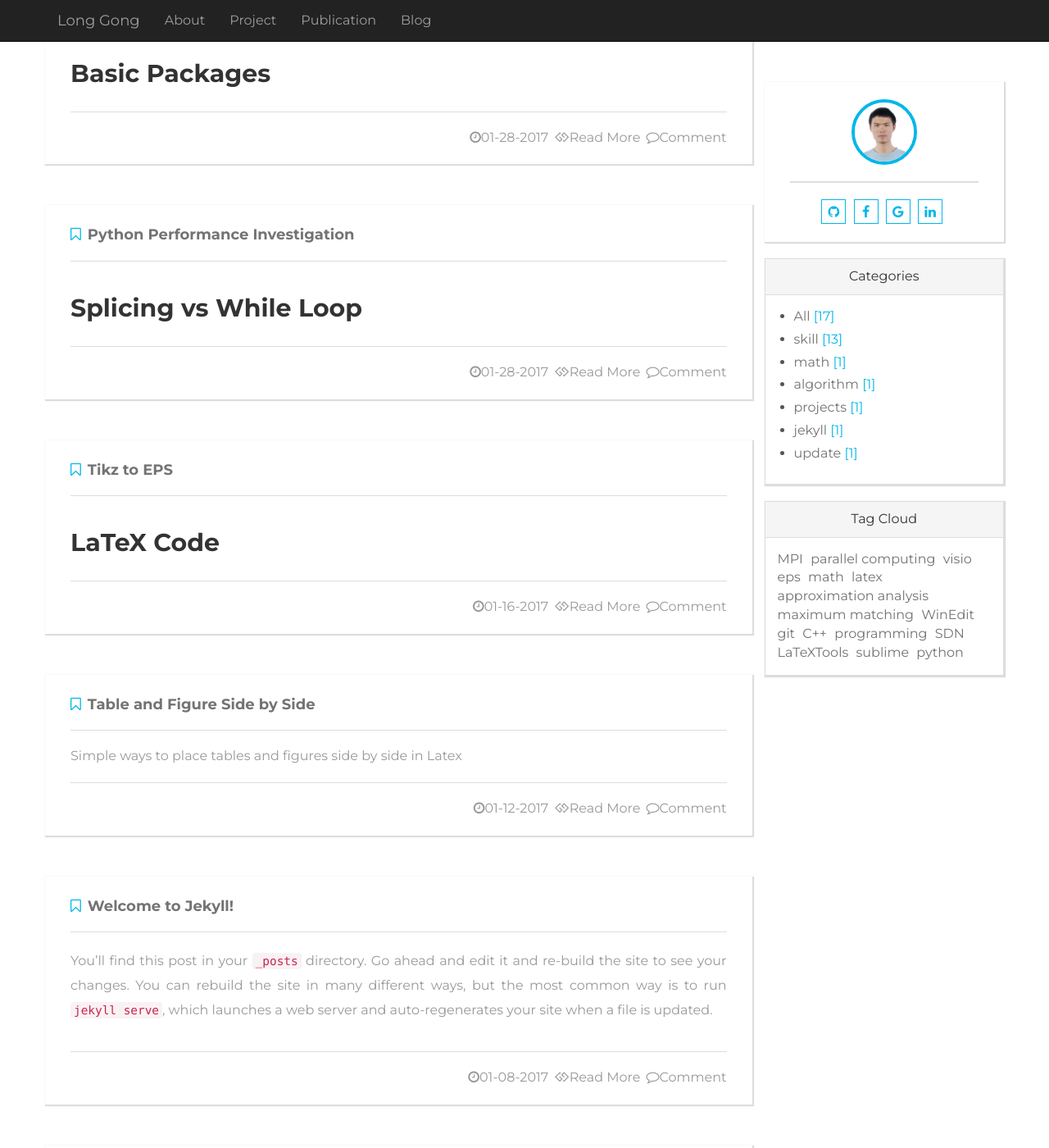
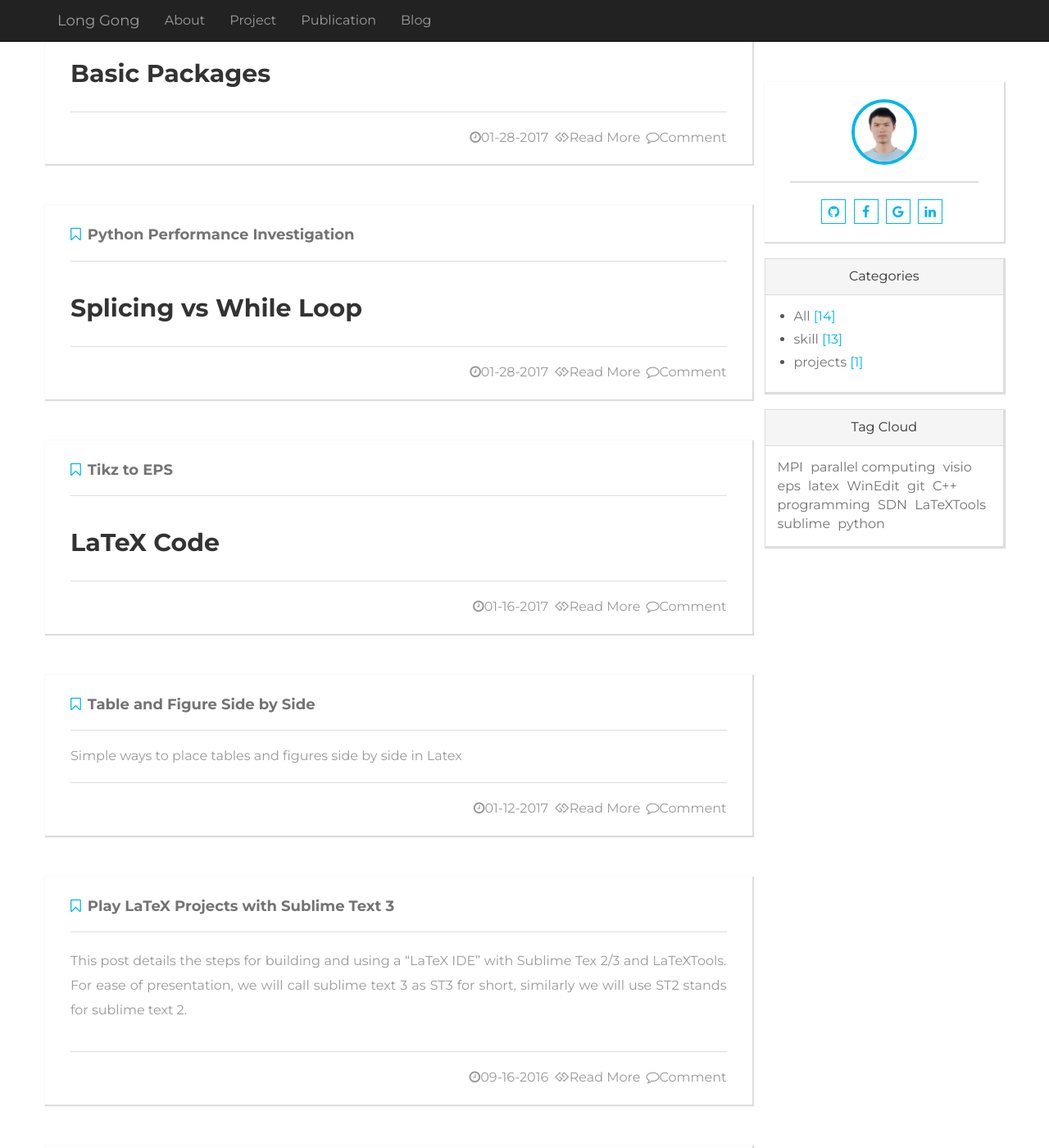
Before and after one commit to lgong30/lgong30.github.io, a Jekyll site: the page built from blog/index.html, in a window 1280 px wide and 1400 px high, scrolled down 434 px. Shown: the whole window at 82% size. Built offline with Jekyll 4.4.1, drawn with Linux system fonts in a browser that asks for light colours; formulas are drawn with MathJax 3; the list of posts is cut into pages by our own code; comment, search, counter and statistics services are not loaded; some of the changed text lies outside the part shown.

```diff
--- a/_posts/2017-01-07-welcome-to-jekyll.markdown
+++ /dev/null
@@ -1,25 +0,0 @@
----
-layout: post
-title:  "Welcome to Jekyll!"
-date:   2017-01-07 19:57:43 -0500
-categories: jekyll update
----
-You’ll find this post in your `_posts` directory. Go ahead and edit it and re-build the site to see your changes. You can rebuild the site in many different ways, but the most common way is to run `jekyll serve`, which launches a web server and auto-regenerates your site when a file is updated.
-
-To add new posts, simply add a file in the `_posts` directory that follows the convention `YYYY-MM-DD-name-of-post.ext` and includes the necessary front matter. Take a look at the source for this post to get an idea about how it works.
-
-Jekyll also offers powerful support for code snippets:
-
-{% highlight ruby %}
-def print_hi(name)
-  puts "Hi, #{name}"
-end
-print_hi('Tom')
-#=> prints 'Hi, Tom' to STDOUT.
-{% endhighlight %}
-
-Check out the [Jekyll docs][jekyll-docs] for more info on how to get the most out of Jekyll. File all bugs/feature requests at [Jekyll’s GitHub repo][jekyll-gh]. If you have questions, you can ask them on [Jekyll Talk][jekyll-talk].
-
-[jekyll-docs]: http://jekyllrb.com/docs/home
-[jekyll-gh]:   https://github.com/jekyll/jekyll
-[jekyll-talk]: https://talk.jekyllrb.com/
```
Also changed, not shown: _posts/2015-8-23-greedy-algorithm-for-maximum-matching.md (deleted, +0 -37 lines), _posts/2015-8-3-summation-of-n-square.md (deleted, +0 -57 lines), _posts/2016-09-16-sublime-text-3-latextools.md (+6 -4 lines).
